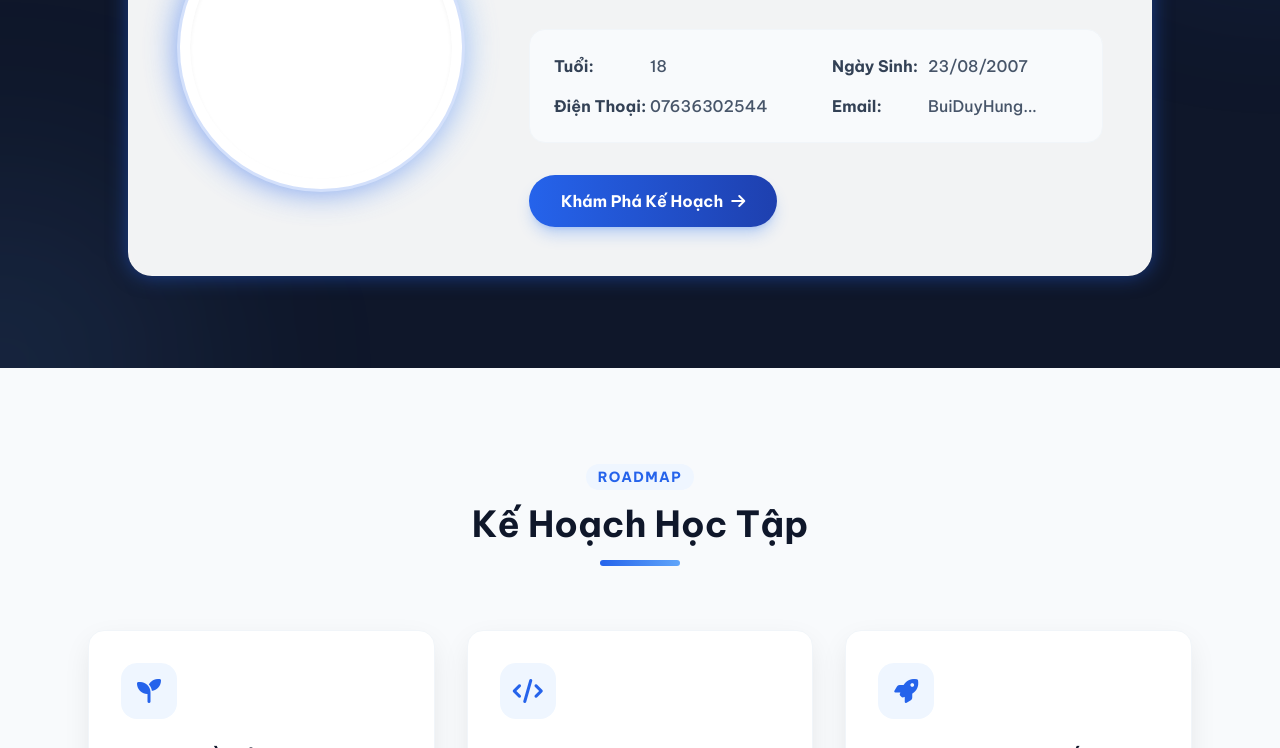
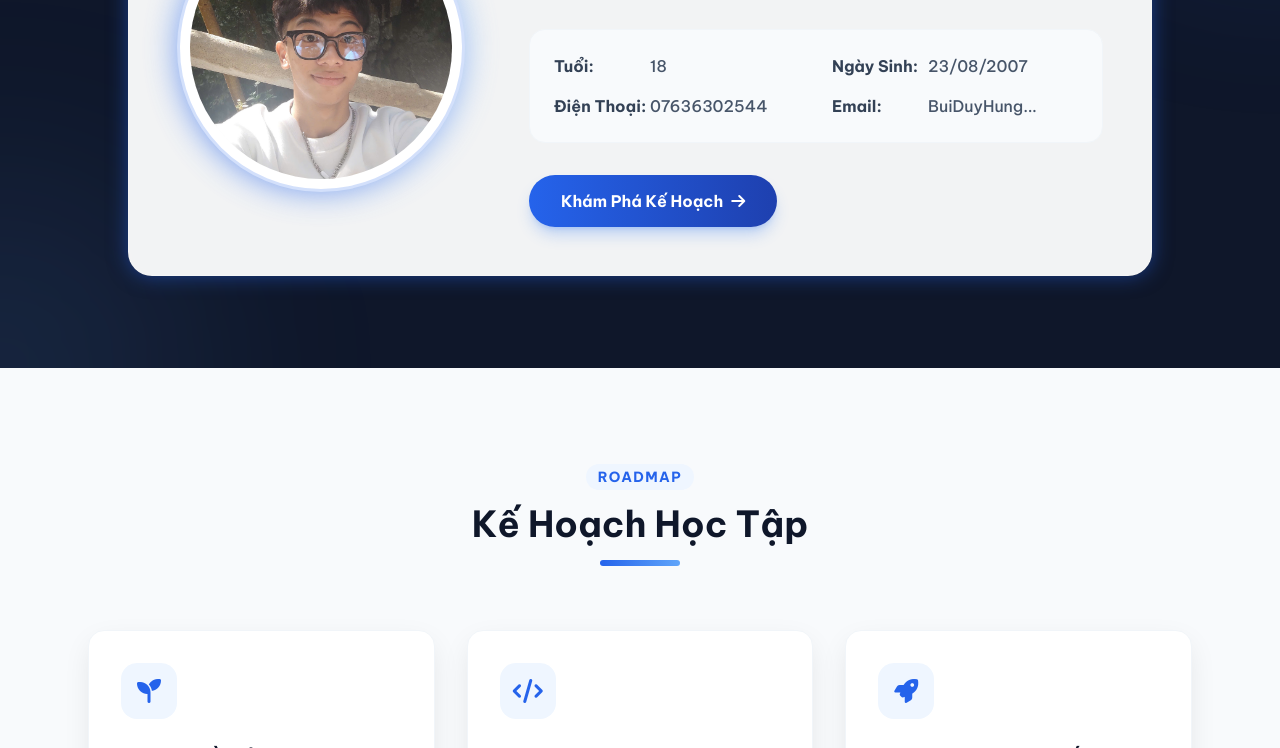
Before and after one commit to Hungdb2007/webcanhan, a plain HTML site: page index.html in a window 1280 px wide. Shown: the part 352-1100 px from the top of the page. Drawn offline with nearby package versions, Linux system fonts and the light colour scheme.

```diff
--- a/index.html
+++ b/index.html
@@ -129,7 +129,7 @@
                     <div class="absolute inset-0 bg-gradient-to-tr from-primary to-blue-300 rounded-full blur-lg transform group-hover:scale-105 transition duration-500 opacity-70"></div>
                     <div class="w-64 h-64 md:w-72 md:h-72 rounded-full p-1.5 border-[3px] border-primary/20 relative z-10 bg-white">
                         <div class="w-full h-full rounded-full overflow-hidden border-4 border-white shadow-inner">
-                            <img src="fb1bac299c5613084a47" alt="Bùi Duy Hưng"
+                            <img src="fb1bac299c5613084a47.jpg" alt="Bùi Duy Hưng"
                                  class="w-full h-full object-cover hover:scale-110 transition duration-700">
                         </div>
                     </div>
```
